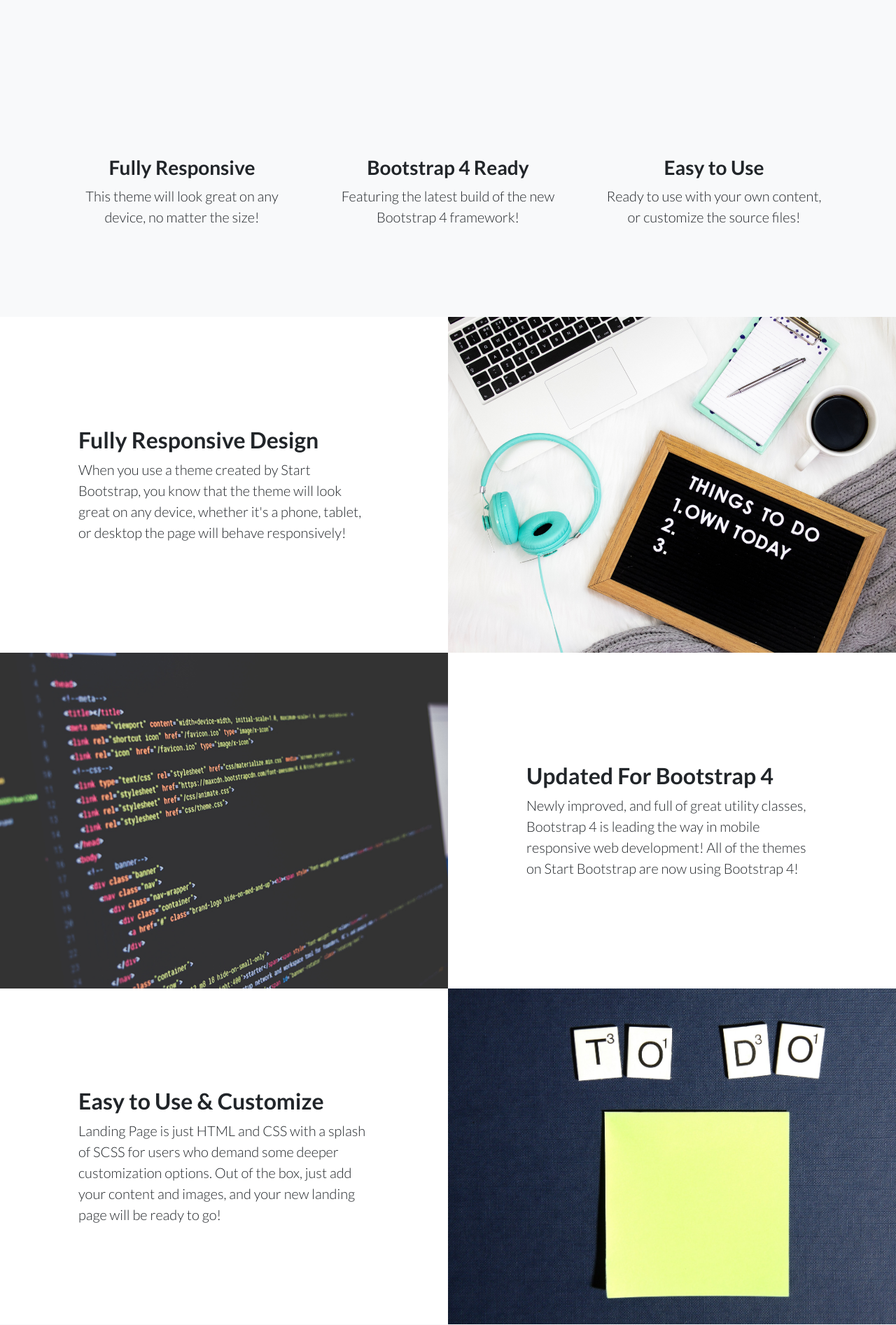
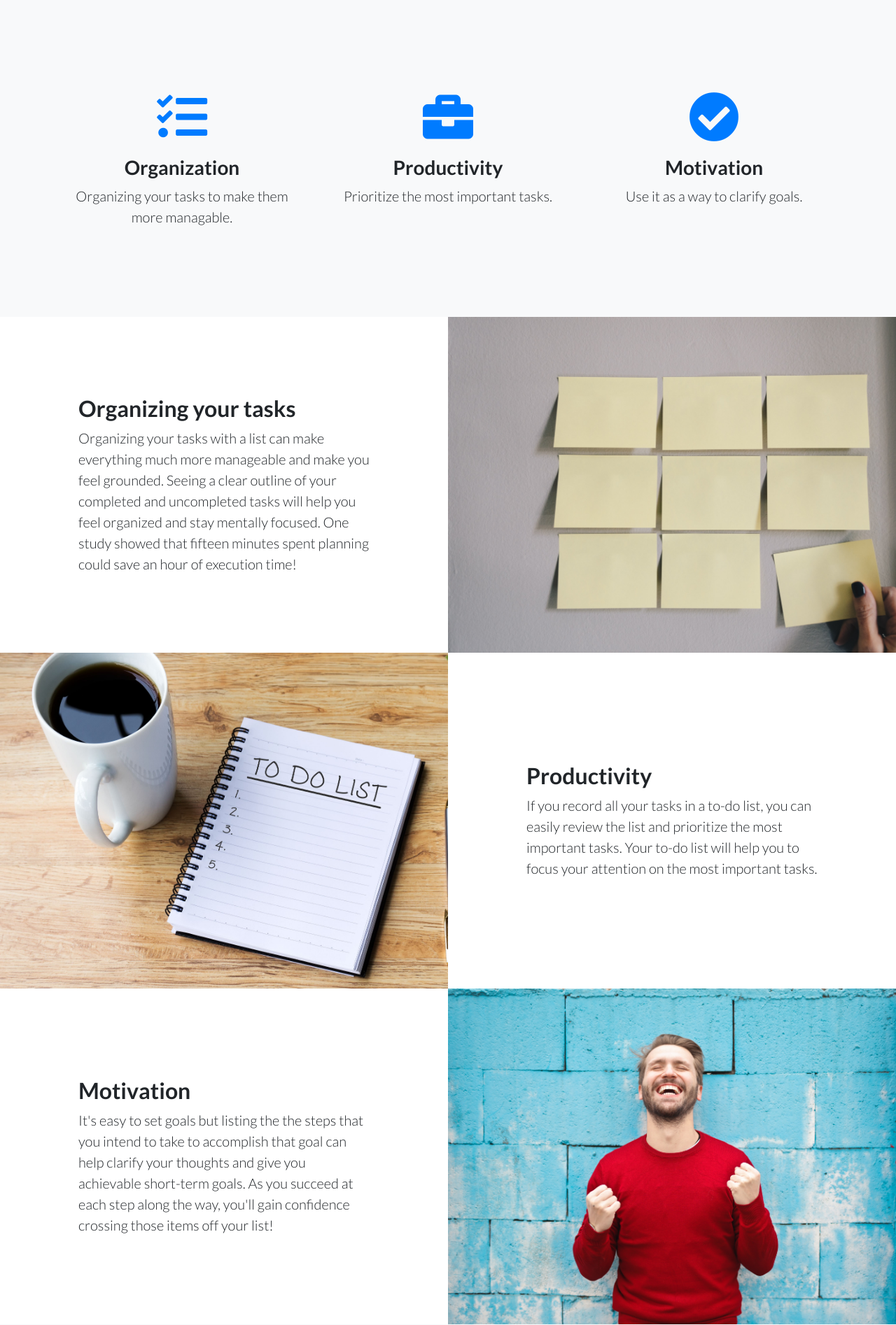
Before and after one commit to dovi-k/toodle, a Flask app: page / in a window 1280 px wide. Shown: the part 652-2546 px from the top of the page at 70% size. Run offline with Flask 2, Linux system fonts and the light colour scheme; some libraries are stand-ins or nearby versions.

Commit message:
Fixed a bug: line 110 img path adjusted so the image would be displayed,added font awesome. Customised textfor index.html to suit the TO-DO list narratove

```diff
--- a/templates/index.html
+++ b/templates/index.html
@@ -60,28 +60,28 @@
         <div class="col-lg-4">
           <div class="features-icons-item mx-auto mb-5 mb-lg-0 mb-lg-3">
             <div class="features-icons-icon d-flex">
-              <i class="icon-screen-desktop m-auto text-primary"></i>
+              <i class="fas fa-tasks m-auto text-primary"></i>
             </div>
-            <h3>Fully Responsive</h3>
-            <p class="lead mb-0">This theme will look great on any device, no matter the size!</p>
+            <h3>Organization</h3>
+            <p class="lead mb-0">Organizing your tasks to make them more managable.</p>
           </div>
         </div>
         <div class="col-lg-4">
           <div class="features-icons-item mx-auto mb-5 mb-lg-0 mb-lg-3">
             <div class="features-icons-icon d-flex">
-              <i class="icon-layers m-auto text-primary"></i>
+              <i class="fas fa-briefcase m-auto text-primary"></i>
             </div>
-            <h3>Bootstrap 4 Ready</h3>
-            <p class="lead mb-0">Featuring the latest build of the new Bootstrap 4 framework!</p>
+            <h3>Productivity</h3>
+            <p class="lead mb-0">Prioritize the most important tasks.</p>
           </div>
         </div>
         <div class="col-lg-4">
           <div class="features-icons-item mx-auto mb-0 mb-lg-3">
             <div class="features-icons-icon d-flex">
-              <i class="icon-check m-auto text-primary"></i>
+              <i class="fas fa-check-circle m-auto text-primary"></i>
             </div>
-            <h3>Easy to Use</h3>
-            <p class="lead mb-0">Ready to use with your own content, or customize the source files!</p>
+            <h3>Motivation</h3>
+            <p class="lead mb-0">Use it as a way to clarify goals.</p>
           </div>
         </div>
       </div>
@@ -93,24 +93,24 @@
     <div class="container-fluid p-0">
       <div class="row no-gutters">
 
-        <div class="col-lg-6 order-lg-2 text-white showcase-img" style="background-image: url('{{ url_for('static',filename='img/owntoday.jpg') }}' )"></div>
+        <div class="col-lg-6 order-lg-2 text-white showcase-img" style="background-image: url('{{ url_for('static',filename='img/emptynotes.jpg') }}' )"></div>
         <div class="col-lg-6 order-lg-1 my-auto showcase-text">
-          <h2>Fully Responsive Design</h2>
-          <p class="lead mb-0">When you use a theme created by Start Bootstrap, you know that the theme will look great on any device, whether it's a phone, tablet, or desktop the page will behave responsively!</p>
+          <h2>Organizing your tasks</h2>
+          <p class="lead mb-0">Organizing your tasks with a list can make everything much more manageable and make you feel grounded. Seeing a clear outline of your completed and uncompleted tasks will help you feel organized and stay mentally focused. One study showed that fifteen minutes spent planning could save an hour of execution time!</p>
         </div>
       </div>
       <div class="row no-gutters">
-        <div class="col-lg-6 text-white showcase-img" style="background-image: url('{{ url_for('static', filename='img/bg-showcase-2.jpg') }}')"></div>
+        <div class="col-lg-6 text-white showcase-img" style="background-image: url('{{ url_for('static', filename='img/coffeetodo.jpg') }}')"></div>
         <div class="col-lg-6 my-auto showcase-text">
-          <h2>Updated For Bootstrap 4</h2>
-          <p class="lead mb-0">Newly improved, and full of great utility classes, Bootstrap 4 is leading the way in mobile responsive web development! All of the themes on Start Bootstrap are now using Bootstrap 4!</p>
+          <h2>Productivity</h2>
+          <p class="lead mb-0">If you record all your tasks in a to-do list, you can easily review the list and prioritize the most important tasks. Your to-do list will help you to focus your attention on the most important tasks.</p>
         </div>
       </div>
       <div class="row no-gutters">
-        <div class="col-lg-6 order-lg-2 text-white showcase-img" style="background-image: url('{{ url_for('static', filename='img/img/todo.jpg') }}')"></div>
+        <div class="col-lg-6 order-lg-2 text-white showcase-img" style="background-image: url('{{ url_for('static', filename='img/success1.jpg') }}')"></div>
         <div class="col-lg-6 order-lg-1 my-auto showcase-text">
-          <h2>Easy to Use &amp; Customize</h2>
-          <p class="lead mb-0">Landing Page is just HTML and CSS with a splash of SCSS for users who demand some deeper customization options. Out of the box, just add your content and images, and your new landing page will be ready to go!</p>
+          <h2>Motivation</h2>
+          <p class="lead mb-0">It's easy to set goals but listing the the steps that you intend to take to accomplish that goal can help clarify your thoughts and give you achievable short-term goals. As you succeed at each step along the way, you'll gain confidence crossing those items off your list!</p>
         </div>
       </div>
     </div>
@@ -125,21 +125,21 @@
           <div class="testimonial-item mx-auto mb-5 mb-lg-0">
             <img class="img-fluid rounded-circle mb-3" src="{{ url_for('static', filename='img/testimonials-1.jpg') }}" alt="">
             <h5>Margaret E.</h5>
-            <p class="font-weight-light mb-0">"This is fantastic! Thanks so much guys!"</p>
+            <p class="font-weight-light mb-0">"This makes my life so much easier! Consistent, stable and easy to use!</p>
           </div>
         </div>
         <div class="col-lg-4">
           <div class="testimonial-item mx-auto mb-5 mb-lg-0">
             <img class="img-fluid rounded-circle mb-3" src="{{ url_for('static', filename='img/testimonials-2.jpg') }}" alt="">
             <h5>Fred S.</h5>
-            <p class="font-weight-light mb-0">"Bootstrap is amazing. I've been using it to create lots of super nice landing pages."</p>
+            <p class="font-weight-light mb-0">"Simple and easy to use!"</p>
           </div>
         </div>
         <div class="col-lg-4">
           <div class="testimonial-item mx-auto mb-5 mb-lg-0">
             <img class="img-fluid rounded-circle mb-3" src="{{ url_for('static', filename='img/testimonials-3.jpg') }}" alt="">
             <h5>Sarah W.</h5>
-            <p class="font-weight-light mb-0">"Thanks so much for making these free resources available to us!"</p>
+            <p class="font-weight-light mb-0">"Thanks so much! This is a game changer!"</p>
           </div>
         </div>
       </div>
```
Also changed, not shown: static/css/landing-page.min.css (+1 -1 lines), static/img/emptynotes.jpg (added), static/img/success1.jpg (added), static/img/success2.jpg (added), static/img/success3.jpg (added).
